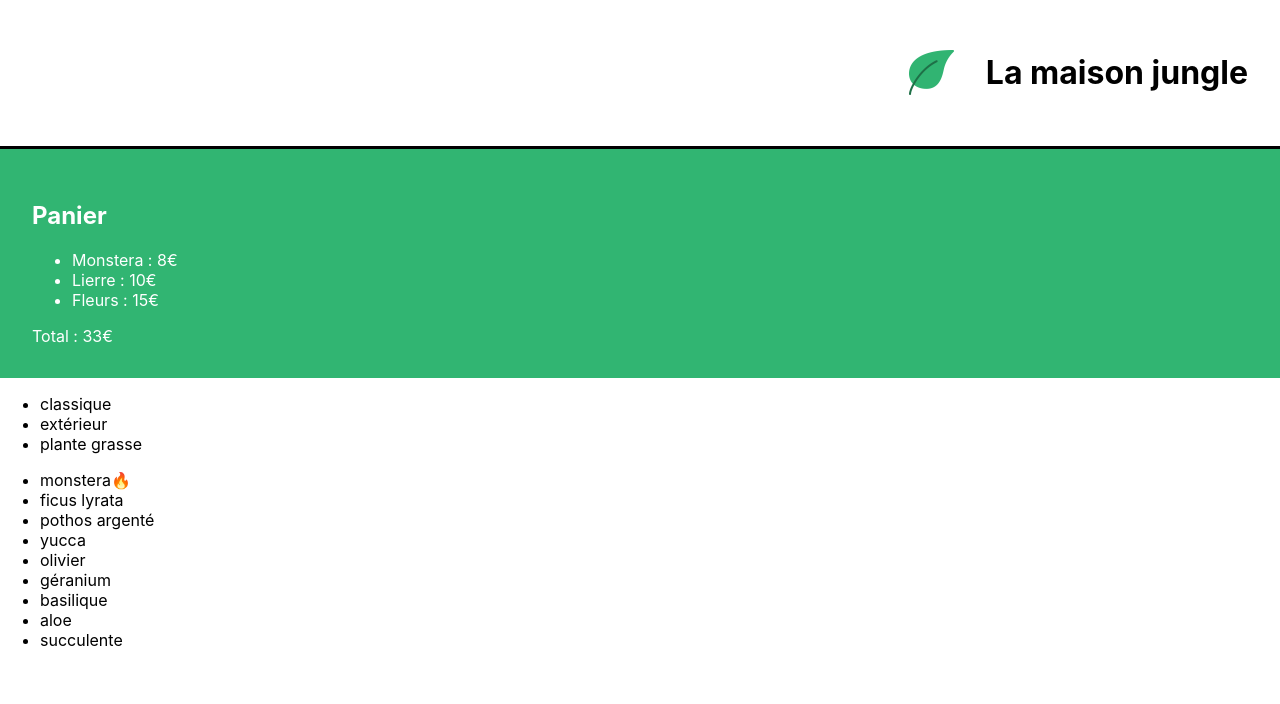
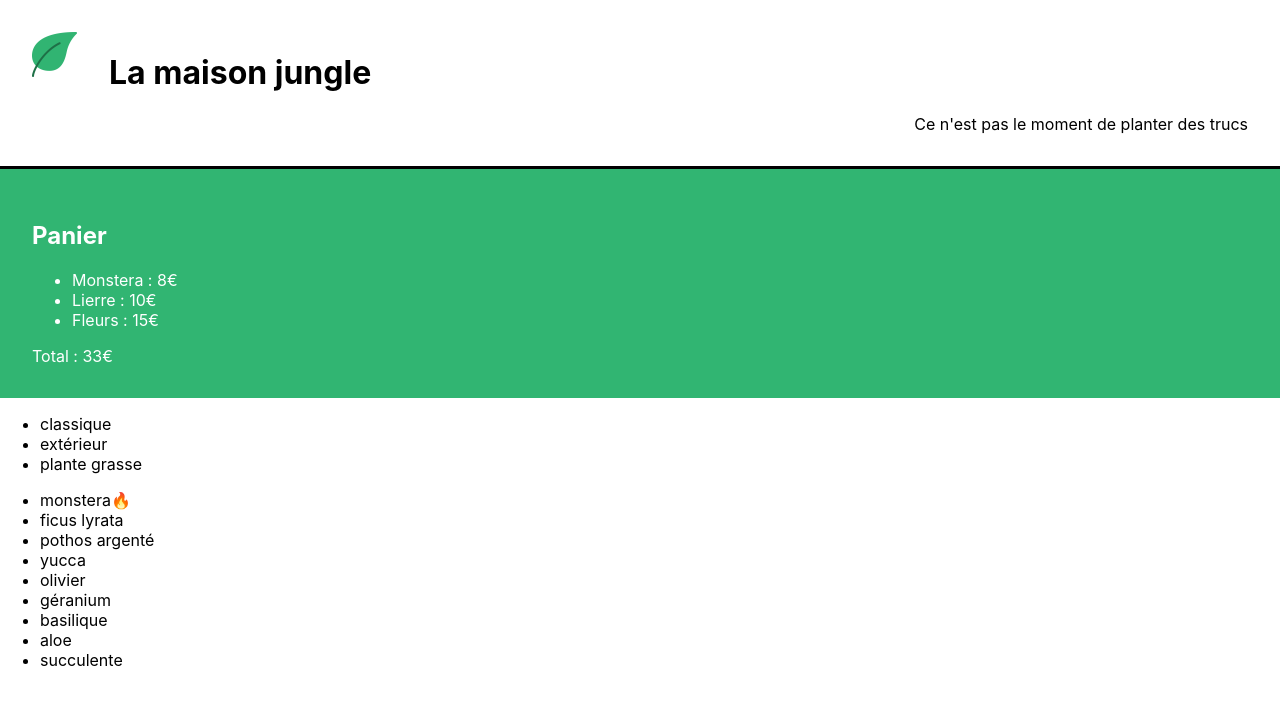
Before and after one commit to garpzy/ReactCours1, a React (Create React App) app: page / in a window 1280 px wide. Shown: the top 704 px of the page. Built offline with nearby package versions, Linux system fonts and the light colour scheme.

Commit message:
add Recommandation.js

```diff
--- a/src/components/Banner.js
+++ b/src/components/Banner.js
@@ -1,12 +1,20 @@
 import '../styles/Banner.css'
 import logo from '../assets/logo.png'
+import Recommandation from './Recommandation'
+
 
 function Banner() {
 	const title = 'La maison jungle'
+
 	return (
 		<div className='lmj-banner'>
-			<img src={logo} alt='La maison jungle' className='lmj-logo' />
-			<h1 className='lmj-title'>{title}</h1>
+			<div className='lmj-banner-row'>
+				<img src={logo} alt='La maison jungle' className='lmj-logo' />
+				<h1 className='lmj-title'>{title}</h1>
+			</div>
+			<div>
+				<Recommandation />
+			</div>
 		</div>
 	)
 }
--- /dev/null
+++ b/src/components/Recommandation.js
@@ -0,0 +1,11 @@
+const currentMonth = new Date().getMonth()
+const isSpring = currentMonth >= 2 && currentMonth <=5
+
+function Recommandation(){
+    if(!isSpring){
+        return <div>Ce n'est pas le moment de planter des trucs</div>
+    }
+    return <div>C'est grave le moment de planter des trucs</div>
+}
+
+export default Recommandation
--- a/src/styles/Banner.css
+++ b/src/styles/Banner.css
@@ -3,10 +3,10 @@
 	text-align: right;
 	padding: 32px;
 	border-bottom: solid 3px black;
-	display: flex;
+	/* display: flex;
 	justify-content: flex-end;
 	flex-direction: row;
-	align-items: center;
+	align-items: center; */
 }
 
 .lmj-title {
@@ -17,3 +17,8 @@
 	height: 45px;
 	width: 45px;
 }
+
+.lmj-banner-row{
+	display: flex;
+	flex-direction: row;
+}
```
